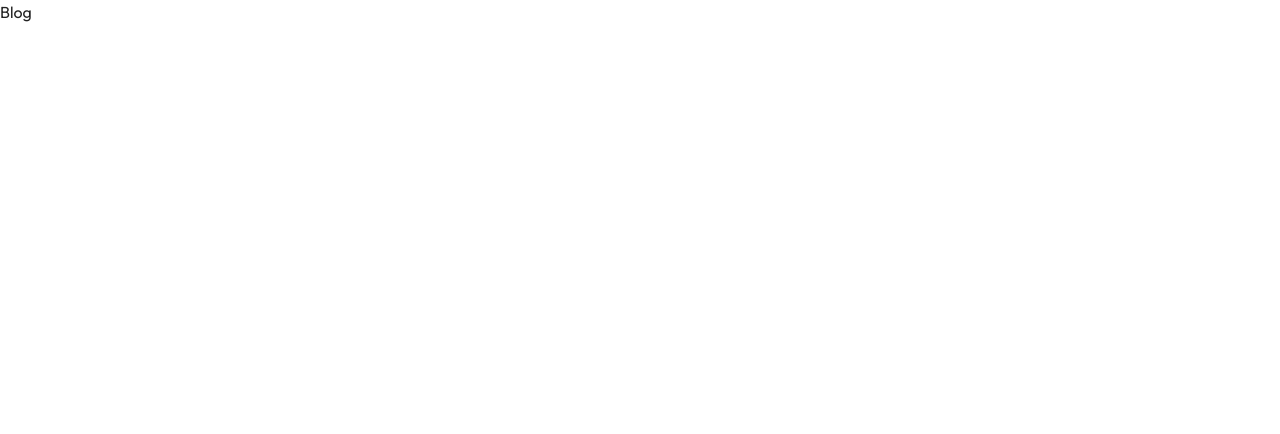
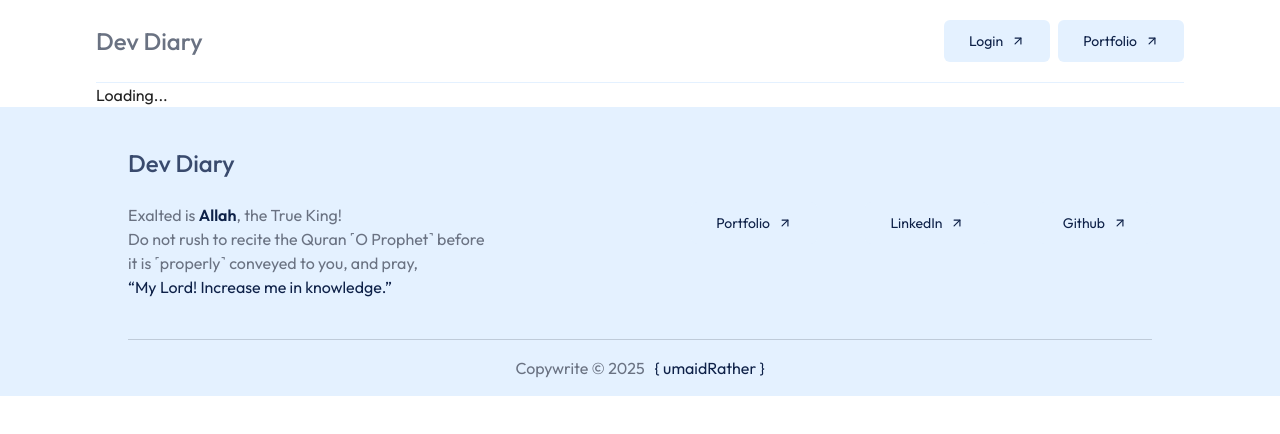
Before and after one commit to humiiii/blog-client, a React (Vite) app: page /blog/1 in a window 1280 px wide. Shown: the top 434 px of the page. Built offline with nearby package versions, Linux system fonts and the light colour scheme.

Commit message:
added layout for nav and footer

```diff
--- a/src/App.jsx
+++ b/src/App.jsx
@@ -2,12 +2,15 @@ import React from "react";
 import { Route, Routes } from "react-router-dom";
 import Home from "./pages/Home";
 import Blog from "./pages/Blog";
+import Layout from "./components/Layout";
 
 const App = () => {
   return (
     <Routes>
-      <Route path="/" element={<Home />} />
-      <Route path="/blog/:id" element={<Blog />} />
+      <Route path="/" element={<Layout />}>
+        <Route index element={<Home />} />
+        <Route path="/blog/:id" element={<Blog />} />
+      </Route>
     </Routes>
   );
 };
--- /dev/null
+++ b/src/components/Layout.jsx
@@ -0,0 +1,19 @@
+import React from "react";
+import { Outlet } from "react-router-dom";
+import Navbar from "./Navbar";
+import Footer from "./Footer";
+import Container from "./Container";
+
+const Layout = () => {
+  return (
+    <>
+      <Navbar />
+      <Container>
+        <Outlet />
+      </Container>
+      <Footer />
+    </>
+  );
+};
+
+export default Layout;
--- a/src/pages/Blog.jsx
+++ b/src/pages/Blog.jsx
@@ -1,7 +1,22 @@
-import React from "react";
+import React, { useEffect, useState } from "react";
+import { useParams } from "react-router-dom";
+import { blog_data } from "../constants";
 
 const Blog = () => {
-  return <div>Blog</div>;
+  const { id } = useParams();
+
+  const [data, setData] = useState(null);
+
+  const fetchBlogData = async () => {
+    const data = blog_data.find((item) => item._id === id);
+    setData(data);
+  };
+
+  useEffect(() => {
+    fetchBlogData();
+  }, []);
+
+  return data ? <div>Blog</div> : <div className="">Loading...</div>;
 };
 
 export default Blog;
--- a/src/pages/Home.jsx
+++ b/src/pages/Home.jsx
@@ -1,17 +1,12 @@
 import React from "react";
-import Navbar from "../components/Navbar";
-import Container from "../components/Container";
 import Header from "../components/Header";
 import Newsletter from "../components/Newsletter";
-import Footer from "../components/Footer";
 
 const Home = () => {
   return (
     <>
-      <Navbar />
       <Header />
       <Newsletter />
-      <Footer />
     </>
   );
 };
```
